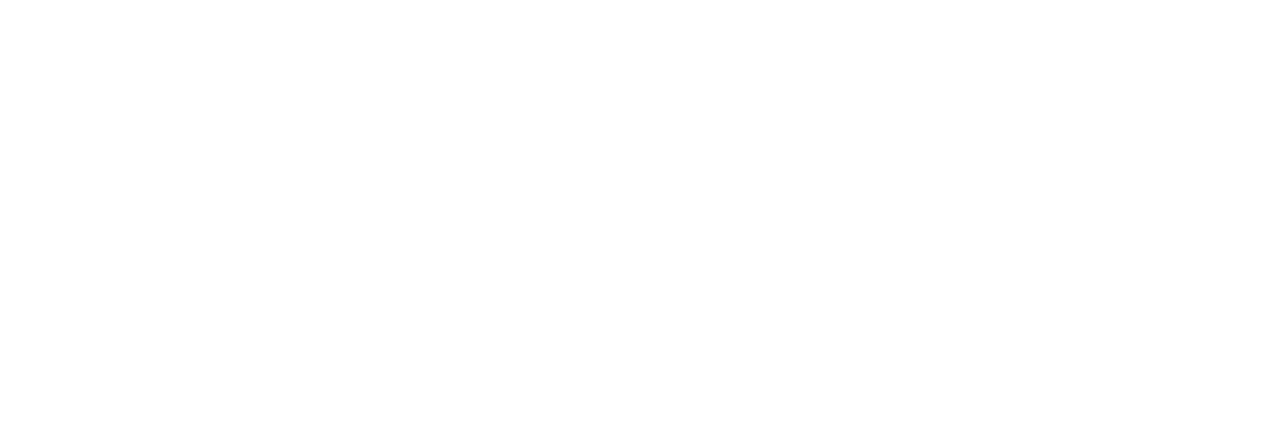
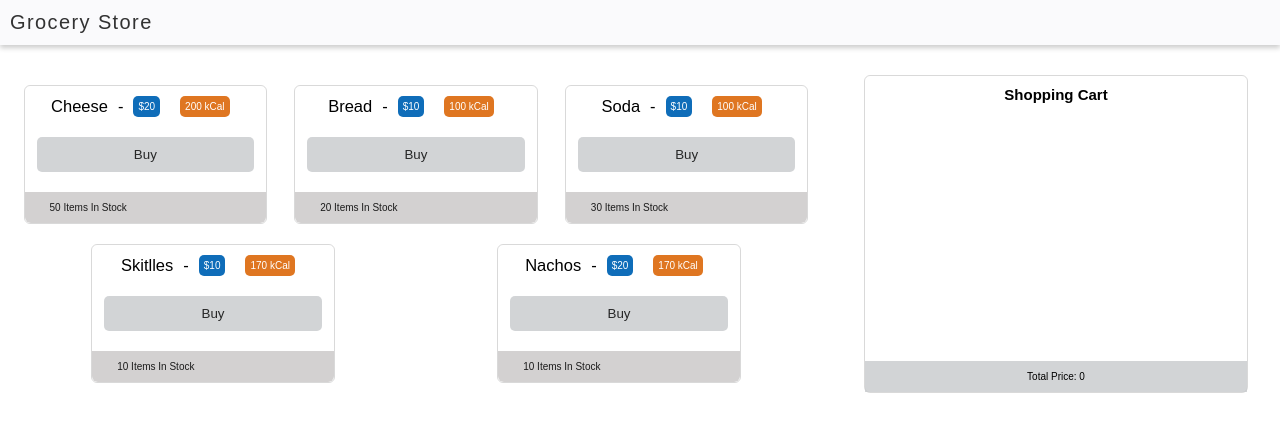
Before and after one commit to dragosbus/grocery, a React (Create React App) app: page / in a window 1280 px wide. Shown: the top 432 px of the page. Built offline with nearby package versions, Linux system fonts and the light colour scheme.

Commit message:
created reducer for cart

```diff
--- a/src/App.css
+++ b/src/App.css
@@ -1,28 +1,142 @@
-.App {
-  text-align: center;
+.main-header {
+  background: rgb(250, 250, 252);
+  padding: 1rem;
+  box-shadow: 0 3px 5px rgba(0,0,0,0.2);
 }
 
-.App-logo {
-  animation: App-logo-spin infinite 20s linear;
-  height: 80px;
+.main-header h1 {
+  color: rgba(15, 15, 15, 0.856);
+  font-weight: 300;
+  letter-spacing: 1.4px;
+  line-height: 1.25;
 }
 
-.App-header {
-  background-color: #222;
-  height: 150px;
-  padding: 20px;
-  color: white;
+main {
+  padding: 2rem 0;
+  display: flex;
+  justify-content: center;
+  align-items: center;
+  flex-wrap: wrap;
 }
 
-.App-title {
-  font-size: 1.5em;
+.grocery {
+  width: 100%;
+  padding: 1rem;
+  order: 1;
+  display: flex;
+  justify-content: center;
+  align-items: center;
+  flex-wrap: wrap;
 }
 
-.App-intro {
-  font-size: large;
+.grocery li {
+  width: 90%;
+  margin: 1rem auto;
+  border: 1px solid rgba(0, 0, 0, 0.15);
+  padding-top: 1rem;
+  border-radius: 6px;
+  display: flex;
+  align-items: center;
+  justify-content: center;
+  flex-wrap: wrap;
 }
 
-@keyframes App-logo-spin {
-  from { transform: rotate(0deg); }
-  to { transform: rotate(360deg); }
+.grocery li p {
+  font-size: 1.65rem;
+  text-transform: capitalize;
 }
+
+.grocery li p::after {
+  content: '-';
+  margin-left: 1rem;
+}
+
+.grocery li div {
+  background: rgb(211, 209, 209);
+  width: 100%;
+  padding: 1rem;
+  border-radius: 0 0 6px 6px;
+}
+
+.grocery li span {
+  border-radius: 5px;
+  margin: 0 1rem;
+  padding: 0.5rem;
+  color: rgba(8, 8, 8, 0.904);
+}
+
+.grocery li span:nth-of-type(2) {
+  background: rgb(223, 118, 33);
+  color: #fff;
+}
+
+.grocery li .item-list-price {
+  background: rgb(15, 109, 185);
+  color: #fff;
+}
+
+.shopping-cart {
+  width: 90%;
+  margin: 1rem auto;
+  text-align: center;
+  border: 1px solid rgba(0, 0, 0, 0.15);
+  padding-top: 1rem;
+  border-radius: 6px;
+  display: flex;
+  justify-content: center;
+  align-items: center;
+  flex-wrap: wrap;
+}
+
+.shopping-cart h2 {
+  margin-bottom: auto;
+}
+
+.cart-footer {
+  width: 100%;
+  margin-top: auto;
+  padding: 1rem;
+  background: rgba(196, 199, 201, 0.76);
+}
+
+.btn {
+  border: none;
+  background: rgba(196, 199, 201, 0.76);
+  color: rgba(3, 3, 3, 0.822);
+  padding: 1rem 2rem;
+  border-radius: 5px;
+  display: block;
+  width: 90%;
+  margin: 2rem auto;
+  cursor: pointer;
+  transition: background 0.45s ease-in;
+}
+
+.btn:hover {
+  background: rgb(27, 155, 48);
+  color: #fff;
+}
+
+@media (min-width: 660px) {
+  .grocery li {
+    width: 45%;
+  }
+}
+
+@media (min-width: 960px) {
+   main {
+     align-items: initial;
+   }
+  .grocery {
+    width: 65%;
+    order: 0;
+  }
+  .shopping-cart {
+    width: 30%;
+    order: 1;
+    vertical-align: top;
+  }
+  .grocery li {
+    width: 30%;
+  }
+}
--- a/src/App.js
+++ b/src/App.js
@@ -5,14 +5,25 @@ import * as ActionCreators from './actionCreators/actionCreators';
 import items from './data.json';
 import './App.css';
 
+import Header from './components/Header';
+import GroceryList from './components/GroceryList';
+import ShoppingCart from './components/Cart';
+
 class App extends Component {
   componentDidMount() {
     this.props.getItems(items.items);
   }
   render() {
+
+    let {grocery} = this.props;
+
     return (
       <div className="App">
-
+        <Header/>
+        <main>
+          <GroceryList grocery={grocery}/>
+          <ShoppingCart cartItems={[]}/>
+        </main>
       </div>
     );
   }
--- a/src/actionCreators/actionCreators.js
+++ b/src/actionCreators/actionCreators.js
@@ -4,3 +4,8 @@ export const getItems = data => ({
     type: ActionTypes.GET_ITEMS,
     payload: data
 });
+
+export const buyItem = item => ({
+    type: ActionTypes.BUY_ITEM,
+    payload: item
+});
--- a/src/actionTypes/actionTypes.js
+++ b/src/actionTypes/actionTypes.js
@@ -1 +1,2 @@
 export const GET_ITEMS = 'GET_ITEMS';
+export const BUY_ITEM = 'BUY_ITEM';
--- /dev/null
+++ b/src/components/Cart.js
@@ -0,0 +1,18 @@
+import React from 'react';
+
+
+const ShoppingCart = props => {
+
+    let totalPrice = props.cartItems.reduce((acc, item)=>acc+item.price,0);
+
+    return(
+        <div className="shopping-cart">
+            <h2>Shopping Cart</h2>
+            <div className="cart-footer">
+                <p>Total Price: {totalPrice}</p>
+            </div>
+        </div>
+    );
+};
+
+export default ShoppingCart;
--- /dev/null
+++ b/src/components/GroceryList.js
@@ -0,0 +1,14 @@
+import React from 'react';
+import Item from './ItemGrocery';
+
+const GroceryList = props => {
+    return(
+        <ul className="grocery">
+            {props.grocery.map((item, i)=>
+                <Item key={item.name} {...item}/>
+            )}
+        </ul>
+    );
+};
+
+export default GroceryList;
--- /dev/null
+++ b/src/components/Header.js
@@ -0,0 +1,9 @@
+import React from 'react';
+
+const Header = () => (
+    <header className="main-header">
+        <h1>Grocery Store</h1>
+    </header>
+);
+
+export default Header;
--- /dev/null
+++ b/src/components/ItemGrocery.js
@@ -0,0 +1,19 @@
+import React from 'react';
+
+const Item = props => {
+  return (
+    <li>
+      <p>{props.name}</p>
+      <span className="item-list-price">${props.price}</span>
+      <span>{props.cal} kCal</span>
+      <button className="btn buy-btn" onClick={props.buyItem}>
+        Buy
+      </button>
+      <div>
+        <span>{props.items} Items In Stock</span>
+      </div>
+    </li>
+  );
+};
+
+export default Item;
--- a/src/index.css
+++ b/src/index.css
@@ -1,5 +1,27 @@
+html {
+  box-sizing: border-box;
+  font-size: 10px;
+}
+
+*,*::after,*::before {
+  box-sizing: inherit;
+}
+
+* {
+  margin: 0;
+  padding: 0;
+}
+
 body {
   margin: 0;
   padding: 0;
   font-family: sans-serif;
 }
+
+a {
+  text-decoration: none;
+}
+
+ul {
+  list-style: none;
+}
--- a/src/reducers/index.js
+++ b/src/reducers/index.js
@@ -1,8 +1,10 @@
 import {combineReducers} from 'redux';
 import groceryReducer from './groceryReducer';
+import shoppingCartReducer from './shoppingCartReducer';
 
 const rootReducer = combineReducers({
-    grocery: groceryReducer
+    grocery: groceryReducer,
+    shoppingCart: shoppingCartReducer
 });
 
 export default rootReducer;
--- /dev/null
+++ b/src/reducers/shoppingCartReducer.js
@@ -0,0 +1,12 @@
+import * as ActionTypes from '../actionTypes/actionTypes';
+
+const shoppingCartReducer = (state=[], action) => {
+    switch(action.type) {
+        case ActionTypes.BUY_ITEM:
+            return [...state, action.item];
+        default:
+            return state;
+    }
+};
+
+export default shoppingCartReducer;
```
